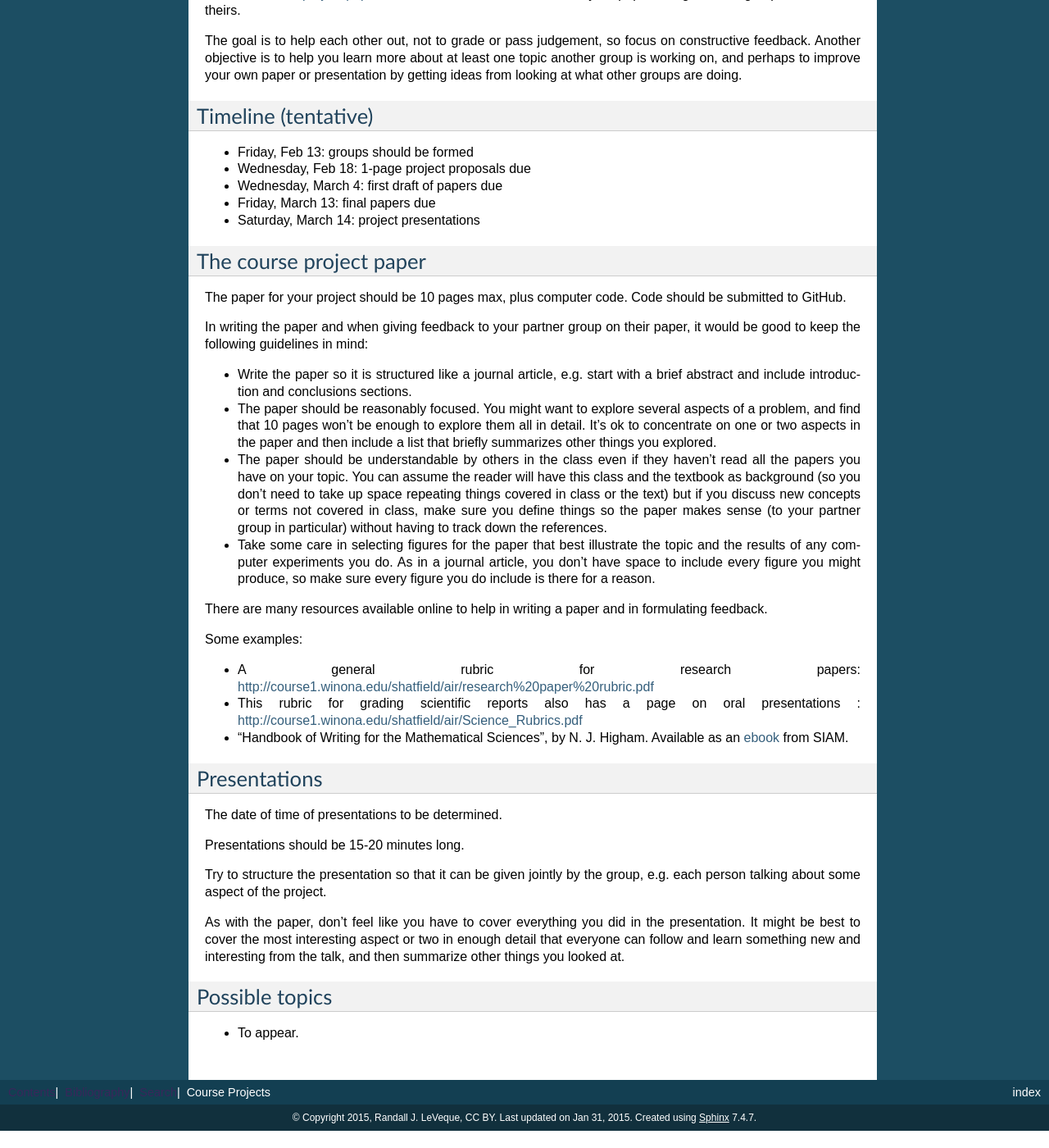
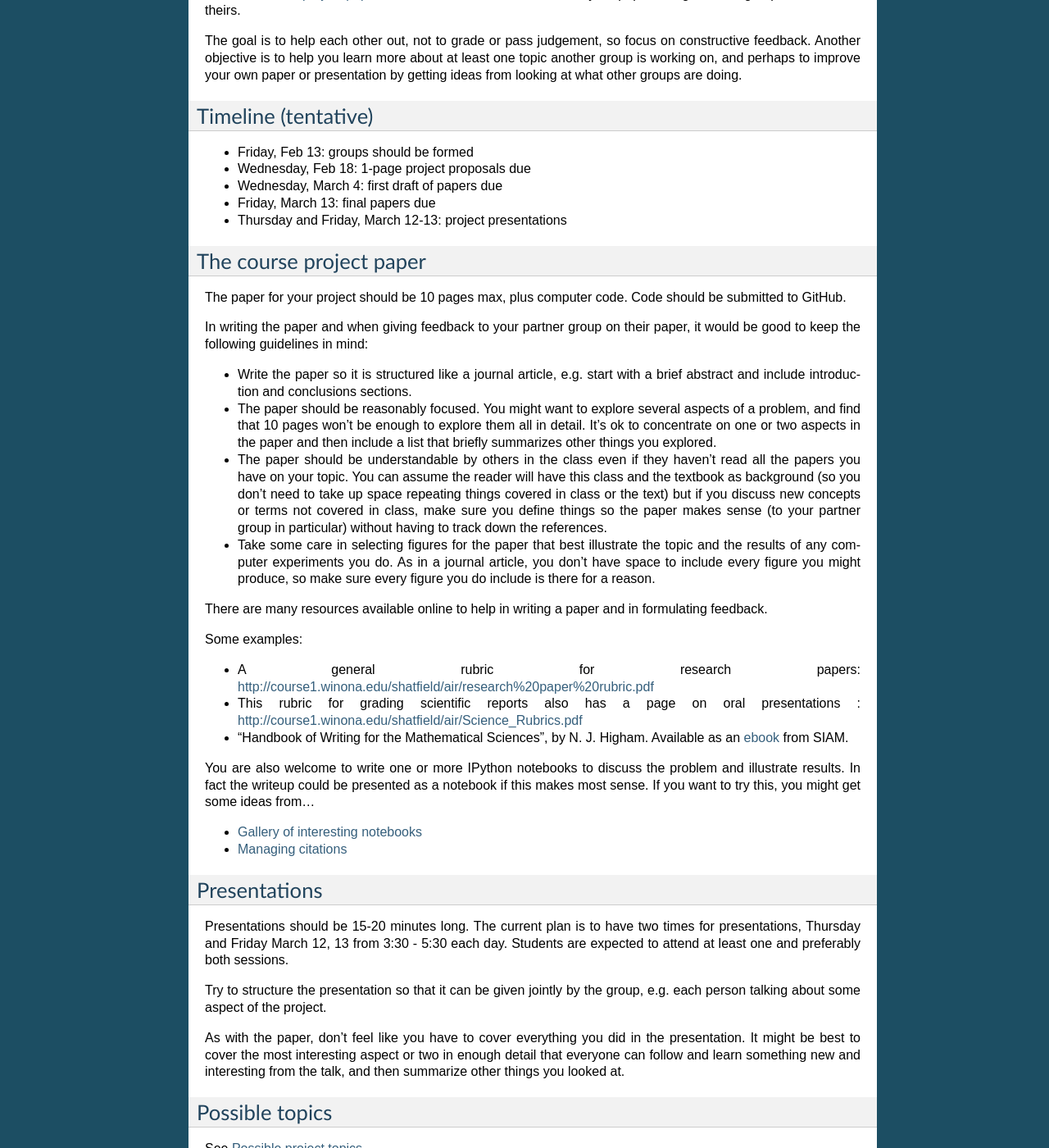
Before and after one commit to xinshengqin/am574-class, a Sphinx documentation site: the page built from sphinx/project.rst, in a window 1280 px wide and 1400 px high, scrolled down 683 px. Shown: the whole window at 82% size. Built offline with Sphinx 7.4.7, drawn with Linux system fonts in a browser that asks for light colours; pages that are not in the unit, such as notebooks, are missing from menus; before the commit the page ends 2062 px from its top, so only the background shows below that; some of the changed text lies outside the part shown.

Commit message:
added some possible project topics

```diff
--- a/sphinx/homeworks.rst
+++ b/sphinx/homeworks.rst
@@ -26,7 +26,8 @@
 * Homework 3:  due Thursday, Feb. 12
 * Midterm: Friday, Feb. 20
 * Homework 4:  due Thursday, Feb. 26
-* Project presentations: Saturday, March 14
+* Project presentations: Thursday and Friday, March 12-13
+* Project paper due: Friday, March 13
 
 Midterm
 -------
--- a/sphinx/index.rst
+++ b/sphinx/index.rst
@@ -29,6 +29,7 @@
    :maxdepth: 2
 
    homeworks
+   project
 
 .. toctree::
    :maxdepth: 1
--- a/sphinx/project.rst
+++ b/sphinx/project.rst
@@ -53,7 +53,7 @@
 - Wednesday, Feb 18: 1-page project proposals due
 - Wednesday, March 4: first draft of papers due
 - Friday, March 13: final papers due
-- Saturday, March 14: project presentations
+- Thursday and Friday, March 12-13: project presentations
 
 
 .. _paper:
@@ -112,14 +112,26 @@
   `ebook <http://epubs.siam.org/doi/book/10.1137/1.9780898719550>`_
   from SIAM.
 
+You are also welcome to write one or more IPython notebooks to discuss the
+problem and illustrate results.  In fact the writeup could be presented as a
+notebook if this makes most sense.  If you want to try this, you might get
+some ideas from...
+
+- `Gallery of interesting notebooks
+  <https://github.com/ipython/ipython/wiki/A-gallery-of-interesting-IPython-Notebooks>`_
+- `Managing citations
+  <http://nbviewer.ipython.org/github/HHammond/nbconvert-examples/blob/master/citations/Tutorial.ipynb>`_
+
+
 .. _presentation:
 
 Presentations
 -------------------------
 
-The date of time of presentations to be determined.
-
-Presentations should be 15-20 minutes long.
+Presentations should be 15-20 minutes long.   The current plan is to have
+two times for presentations, Thursday and Friday March 12, 13 from 3:30 -
+5:30 each day.  Students are expected to attend at least one and preferably
+both sessions.
 
 Try to structure the presentation so that it can be given jointly by the
 group, e.g. each person talking about some aspect of the project.
@@ -129,11 +141,7 @@
 two in enough detail that everyone can follow and learn something new and
 interesting from the talk, and then summarize other things you looked at.
 
-
-
-.. _projects_topics:
-
 Possible topics
 ---------------
 
-- To appear.
+See :ref:`project_topics`.
```
Also changed, not shown: other parts of sphinx/project.rst (+1 -1 lines), sphinx/project_topics.rst (added, +121 -0 lines).
